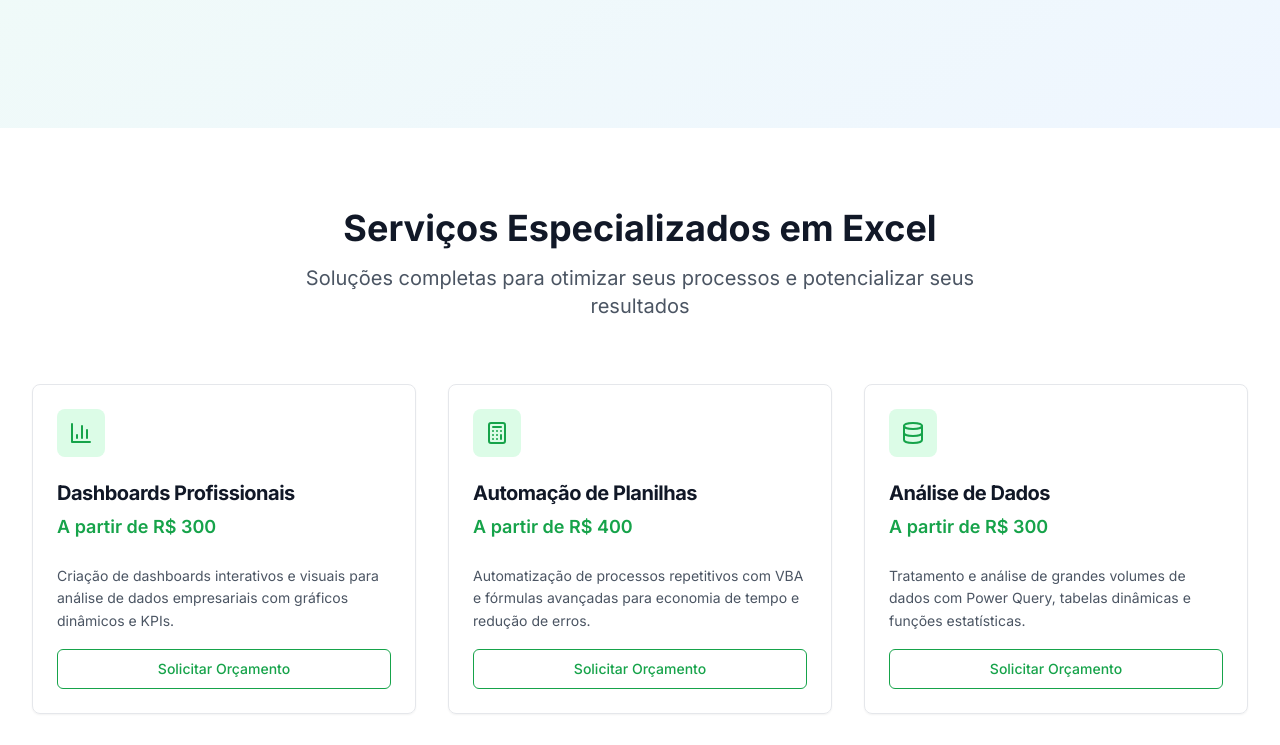
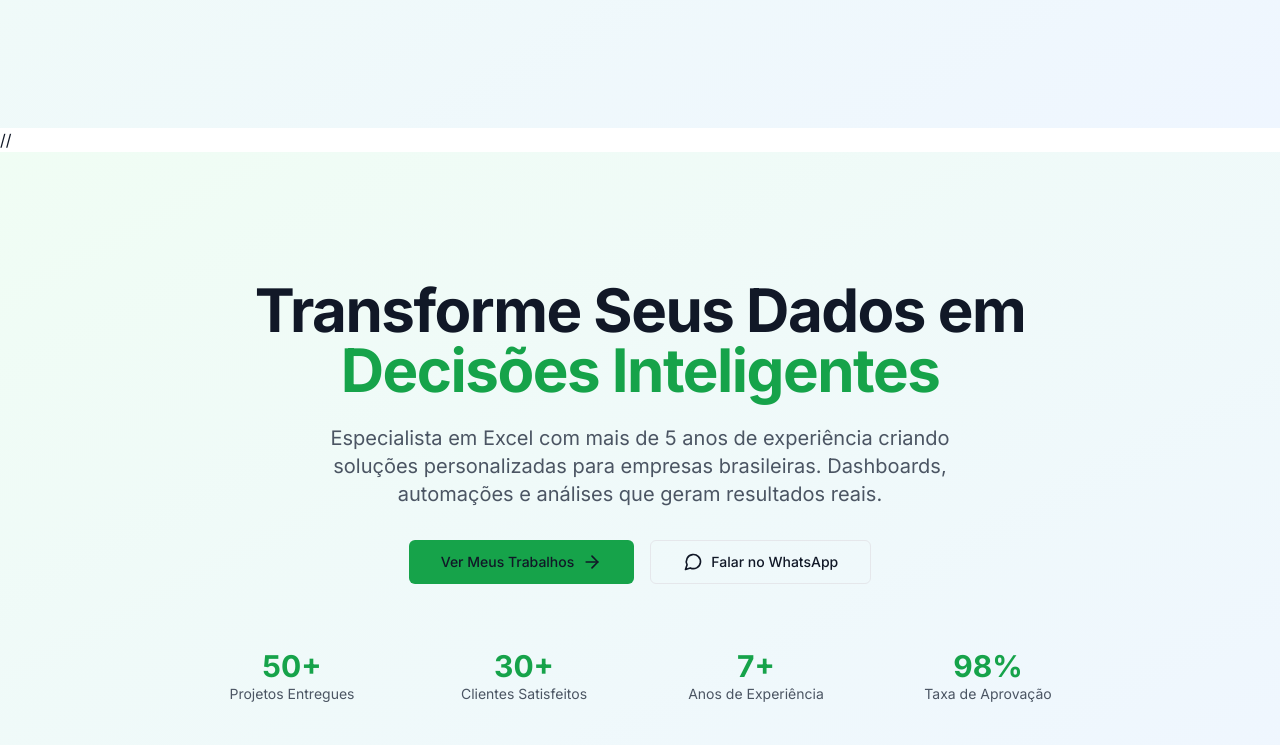
Before and after one commit to Fology/excel-expert-site, a Next.js app: page / in a window 1280 px wide. Shown: the part 747-1492 px from the top of the page. Built offline with nearby package versions, Linux system fonts and the light colour scheme.

Commit message:
outra alteração para poder fazer menos merda, continuação dos botoes e telefone

```diff
--- a/app/page.tsx
+++ b/app/page.tsx
@@ -245,7 +245,7 @@ export default function ExcelExpertSite() {
                 variant="outline"
                 size="lg"
                 onClick={() => {
-                  const phoneNumber = "5511999999999"; // ← SUBSTITUA pelo seu número
+                  const phoneNumber = "5531984568339"; // ← SUBSTITUA pelo seu número
                   const message = "Olá! Vi seu site e gostaria de saber mais sobre seus serviços de Excel.";
                   const whatsappURL = `https://wa.me/${phoneNumber}?text=${encodeURIComponent(message)}`;
                   window.open(whatsappURL, '_blank');
@@ -268,45 +268,74 @@ export default function ExcelExpertSite() {
         </div>
       </section>
 
-      {/* Serviços Section */}
-      <section id="servicos" className="py-20">
+      // {/* Hero Section */}
+      <section className="relative overflow-hidden bg-gradient-to-br from-green-50 to-blue-50 py-20 lg:py-32">
         <div className="container mx-auto px-4 sm:px-6 lg:px-8">
-          <div className="mb-16 text-center">
-            <h2 className="mb-4 text-3xl font-bold text-gray-900 sm:text-4xl">
-              Serviços Especializados em Excel
-            </h2>
-            <p className="mx-auto max-w-2xl text-xl text-gray-600">
-              Soluções completas para otimizar seus processos e potencializar seus resultados
+          <div className="mx-auto max-w-4xl text-center">
+            <h1 className="mb-6 text-4xl font-bold tracking-tight text-gray-900 sm:text-6xl">
+              Transforme Seus Dados em{' '}
+              <span className="text-green-600">Decisões Inteligentes</span>
+            </h1>
+            <p className="mx-auto mb-8 max-w-2xl text-xl text-gray-600">
+              Especialista em Excel com mais de 5 anos de experiência criando
+              soluções personalizadas para empresas brasileiras. Dashboards,
+              automações e análises que geram resultados reais.
             </p>
-          </div>
 
-          <div className="grid grid-cols-1 gap-8 md:grid-cols-2 lg:grid-cols-3">
-            {servicos.map((servico, index) => (
-              <Card key={index} className="border-gray-200 transition-shadow hover:shadow-lg">
-                <CardHeader>
-                  <div className="mb-4 flex h-12 w-12 items-center justify-center rounded-lg bg-green-100">
-                    <servico.icon className="h-6 w-6 text-green-600" />
-                  </div>
-                  <CardTitle className="text-xl font-bold text-gray-900">
-                    {servico.titulo}
-                  </CardTitle>
-                  <div className="text-lg font-semibold text-green-600">
-                    {servico.preco}
-                  </div>
-                </CardHeader>
-                <CardContent>
-                  <CardDescription className="mb-4 leading-relaxed text-gray-600">
-                    {servico.descricao}
-                  </CardDescription>
-                  <Button variant="outline" className="w-full border-green-600 text-green-600 hover:bg-green-50">
-                    Solicitar Orçamento
-                  </Button>
-                </CardContent>
-              </Card>
-            ))}
-          </div>
+            {/* Botões funcionais */}
+            <div className="mt-8 flex flex-col gap-4 sm:flex-row sm:justify-center">
+              {/* Botão Ver Meus Trabalhos */}
+              <Button
+                size="lg"
+                className="bg-green-600 hover:bg-green-700"
+                onClick={() => {
+                  const element = document.getElementById('trabalhos');
+                  if (element) {
+                    element.scrollIntoView({ behavior: 'smooth' });
+                  }
+                }}
+              >
+                Ver Meus Trabalhos <ArrowRight className="ml-2 h-5 w-5" />
+              </Button>
+
+              {/* Botão WhatsApp */}
+              <Button
+                variant="outline"
+                size="lg"
+                onClick={() => {
+                  const phoneNumber = "5531984568339"; // ← SUBSTITUA pelo seu número
+                  const message = "Olá! Vi seu site e gostaria de saber mais sobre seus serviços de Excel.";
+                  const whatsappURL = `https://wa.me/${phoneNumber}?text=${encodeURIComponent(message)}`;
+                  window.open(whatsappURL, '_blank');
+                }}
+              >
+                <MessageCircle className="mr-2 h-5 w-5" />
+                Falar no WhatsApp
+              </Button>
+            </div>
+
+      {/* Estatísticas */}
+      <div className="mt-16 grid grid-cols-2 gap-8 sm:grid-cols-4">
+        <div className="text-center">
+          <div className="text-3xl font-bold text-green-600">50+</div>
+          <div className="text-sm text-gray-600">Projetos Entregues</div>
         </div>
-      </section>
+        <div className="text-center">
+          <div className="text-3xl font-bold text-green-600">30+</div>
+          <div className="text-sm text-gray-600">Clientes Satisfeitos</div>
+        </div>
+        <div className="text-center">
+          <div className="text-3xl font-bold text-green-600">7+</div>
+          <div className="text-sm text-gray-600">Anos de Experiência</div>
+        </div>
+        <div className="text-center">
+          <div className="text-3xl font-bold text-green-600">98%</div>
+          <div className="text-sm text-gray-600">Taxa de Aprovação</div>
+        </div>
+      </div>
+    </div>
+  </div>
+</section>
 
       // {/* Trabalhos/Portfolio Section */}
 <section id="trabalhos" className="bg-gray-50 py-20">
```
